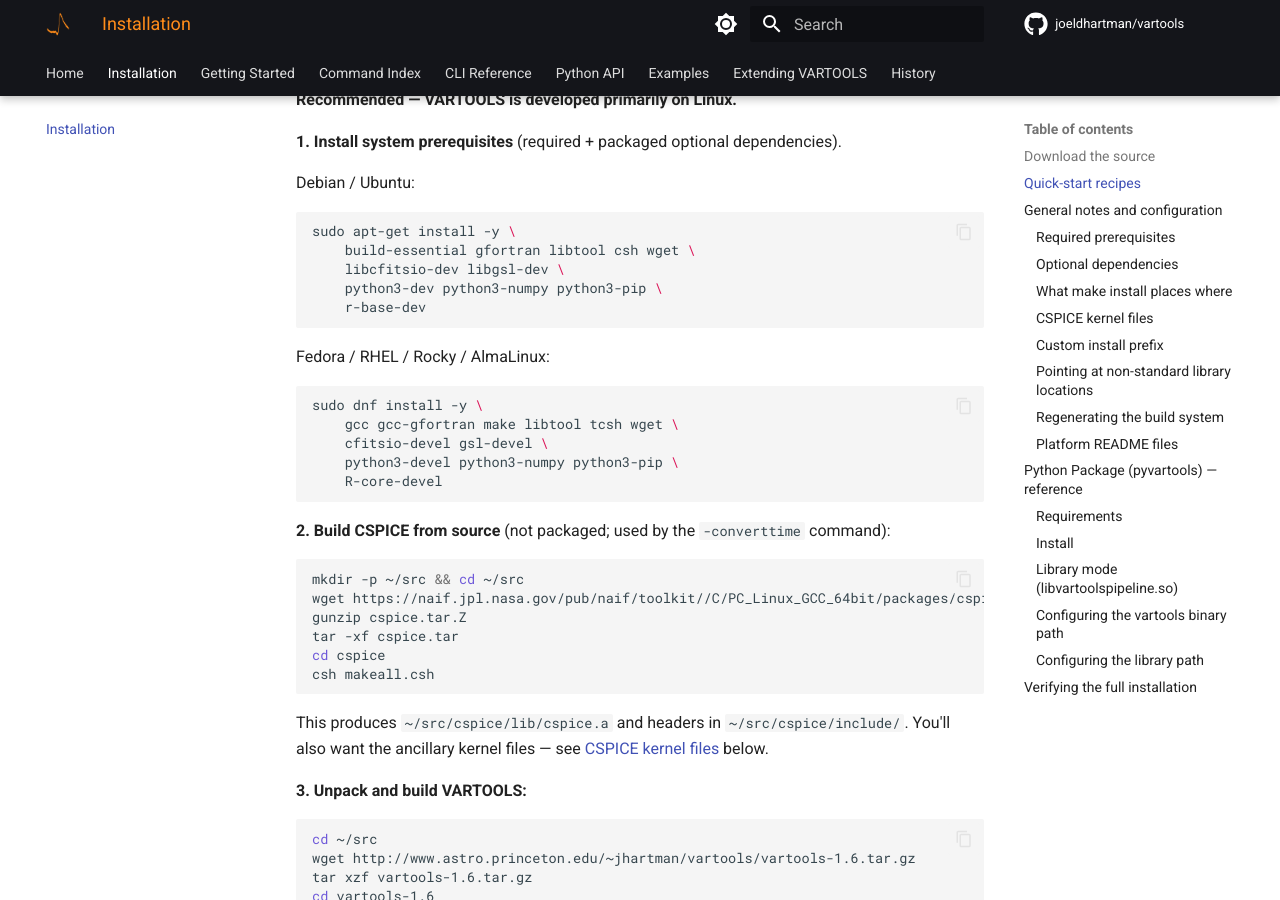
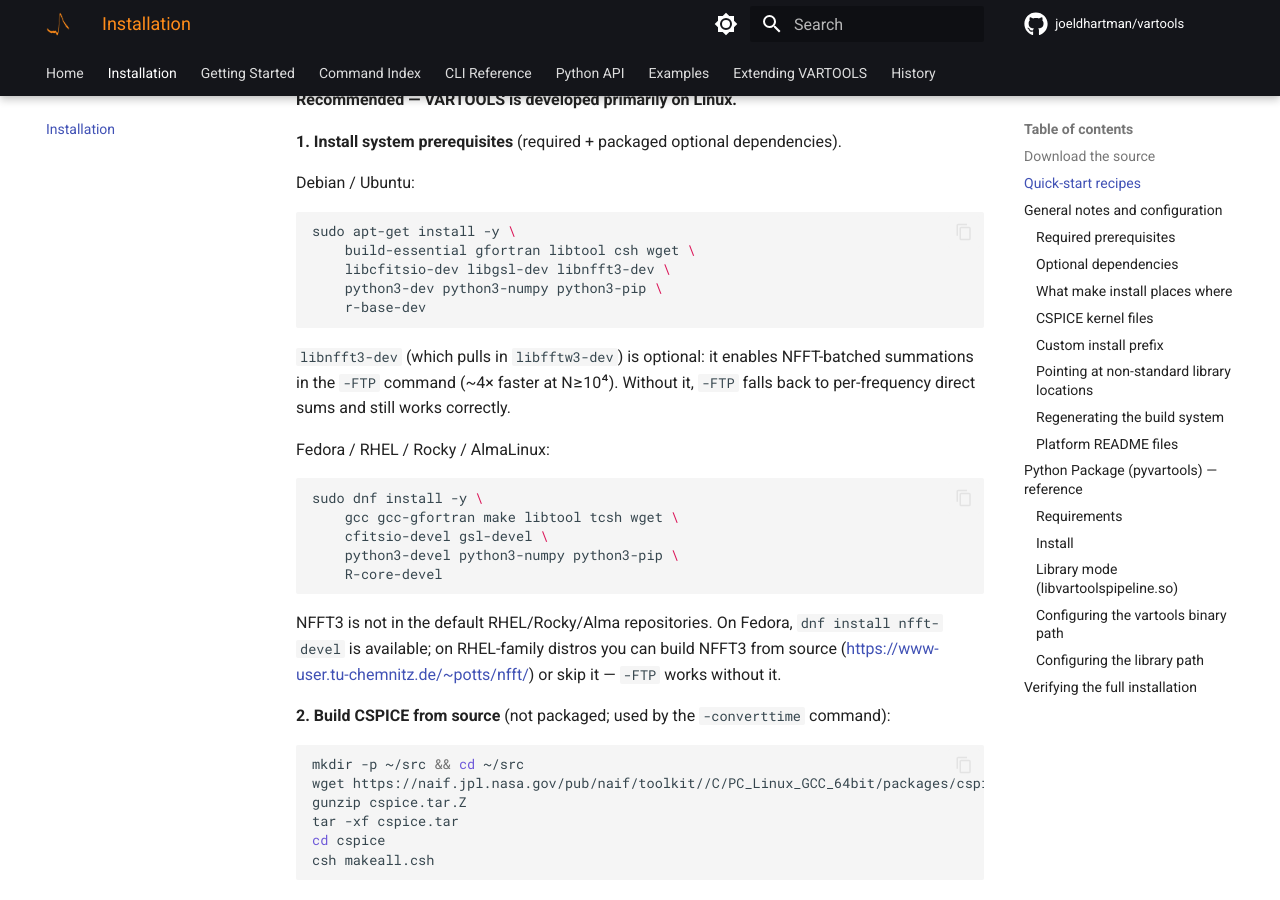
Before and after one commit to joeldhartman/vartools-site, an MkDocs documentation site: the page built from docs/install.md, in a window 1280 px wide and 900 px high, scrolled down 896 px. Built offline with MkDocs 1.6.1 and Material for MkDocs 9.7.7, drawn with Linux system fonts in a browser that asks for light colours; comment, search, counter and statistics services are not loaded; the version menu is left out; some of the changed text lies outside the part shown.

Commit message:
Docs: add NFFT3 / FFTW3 to install instructions (used by -FTP)

````diff
--- a/docs/install.md
+++ b/docs/install.md
@@ -36,10 +36,15 @@
     ```bash
     sudo apt-get install -y \
         build-essential gfortran libtool csh wget \
-        libcfitsio-dev libgsl-dev \
+        libcfitsio-dev libgsl-dev libnfft3-dev \
         python3-dev python3-numpy python3-pip \
         r-base-dev
     ```
+
+    `libnfft3-dev` (which pulls in `libfftw3-dev`) is optional: it
+    enables NFFT-batched summations in the `-FTP` command (~4× faster
+    at N≥10⁴). Without it, `-FTP` falls back to per-frequency direct
+    sums and still works correctly.
 
     Fedora / RHEL / Rocky / AlmaLinux:
 
@@ -50,6 +55,11 @@
         python3-devel python3-numpy python3-pip \
         R-core-devel
     ```
+
+    NFFT3 is not in the default RHEL/Rocky/Alma repositories. On Fedora,
+    `dnf install nfft-devel` is available; on RHEL-family distros you
+    can build NFFT3 from source (<https://www-user.tu-chemnitz.de/~potts/nfft/>)
+    or skip it — `-FTP` works without it.
 
     **2. Build CSPICE from source** (not packaged; used by the
     `-converttime` command):
@@ -128,9 +138,13 @@
     brew install \
         gcc               `# brings gfortran` \
         libtool wget \
-        cfitsio gsl \
+        cfitsio gsl nfft \
         python@3 numpy r
     ```
+
+    The `nfft` formula pulls in `fftw` automatically and enables
+    NFFT-batched summations in the `-FTP` command. Omit it if you
+    don't use `-FTP`; the command still works without NFFT (slower).
 
     **3. Build CSPICE from source** (not available from Homebrew).
     Pick the matching distribution for your CPU:
@@ -251,11 +265,20 @@
         mingw-w64-x86_64-libtool \
         mingw-w64-x86_64-cfitsio \
         mingw-w64-x86_64-gsl \
+        mingw-w64-x86_64-fftw \
         mingw-w64-x86_64-python \
         mingw-w64-x86_64-python-numpy \
         mingw-w64-x86_64-python-pip \
         tcsh wget
     ```
+
+    NFFT3 itself is not packaged in MSYS2 as of this writing. The `-FTP`
+    command works without it (using the per-frequency direct-sum path).
+    To enable the NFFT-batched fast path, build NFFT3 from source
+    against the `mingw-w64-x86_64-fftw` library
+    (<https://www-user.tu-chemnitz.de/~potts/nfft/>) and pass
+    `--with-nfft CPPFLAGS=-I/path/to/nfft/include
+    LDFLAGS=-L/path/to/nfft/lib` to `./configure`.
 
     **2. Build CSPICE** using NAIF's `PC_Cygwin_GCC_64bit` distribution
     (works under MSYS2 / MinGW-w64):
@@ -324,7 +347,8 @@
 | Library | Purpose | Configure flag |
 |---------|---------|----------------|
 | [cfitsio](https://heasarc.gsfc.nasa.gov/fitsio/) | FITS light-curve I/O | `--with-cfitsio=/path` |
-| [GSL](https://www.gnu.org/software/gsl/) | `-addnoise`, `-microlens`, `-resample`, `-FFT`, `-IFFT` commands | `--with-gsl` / `--with-gsl=no` |
+| [GSL](https://www.gnu.org/software/gsl/) | `-addnoise`, `-microlens`, `-resample`, `-FFT`, `-IFFT`, `-FTP` (polynomial fast path) | `--with-gsl` / `--with-gsl=no` |
+| [NFFT3](https://www-user.tu-chemnitz.de/~potts/nfft/) (+ [FFTW3](https://www.fftw.org/)) | NFFT-batched summations in `-FTP` (~4× speedup at N≥10⁴; `-FTP` falls back to direct sums if absent) | `--with-nfft` / `--with-nfft=no` |
 | pthread | Parallel processing (`-parallel N`) | *(autodetect only)* |
 | [CSPICE](https://naif.jpl.nasa.gov/naif/toolkit.html) | BJD/UTC conversion (`-converttime`) | `--with-cspice=/path` |
 | Python 3 + NumPy | Embedded `-python` command | `--with-pythonconfig=/path`, `--with-pythonhome=/path` |
````
